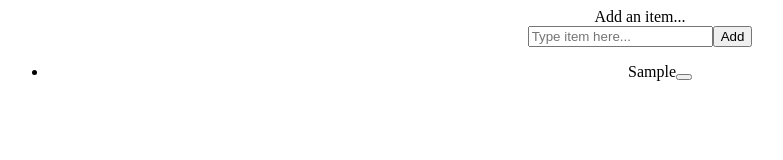
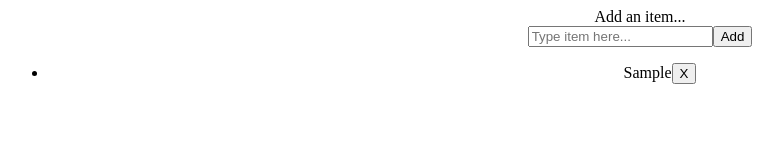
Before and after one commit to jimmymetts/todo_app, a React (Create React App) app: page / in a window 1280 px wide. Both pictures are taken after typing "Sample" into the empty fields and a click on the button "Add". Shown: the top 160 px of the page, without its empty margins (0-783 px from the left). Built offline with nearby package versions, Linux system fonts and the light colour scheme.

Commit message:
add x to delete item button

```diff
--- a/src/App.js
+++ b/src/App.js
@@ -75,9 +75,11 @@ class App extends Component {
               return(
                 <li key={item.id}>
                   {item.value}
-                  <button onClick={()=> this.deleteItem(item.id)}>
-
-                  </button>
+                  <button
+                    onClick={()=> this.deleteItem(item.id)}
+                    > X
+                    <br/>
+                    </button>
                 </li>
               )
             } )}
```
